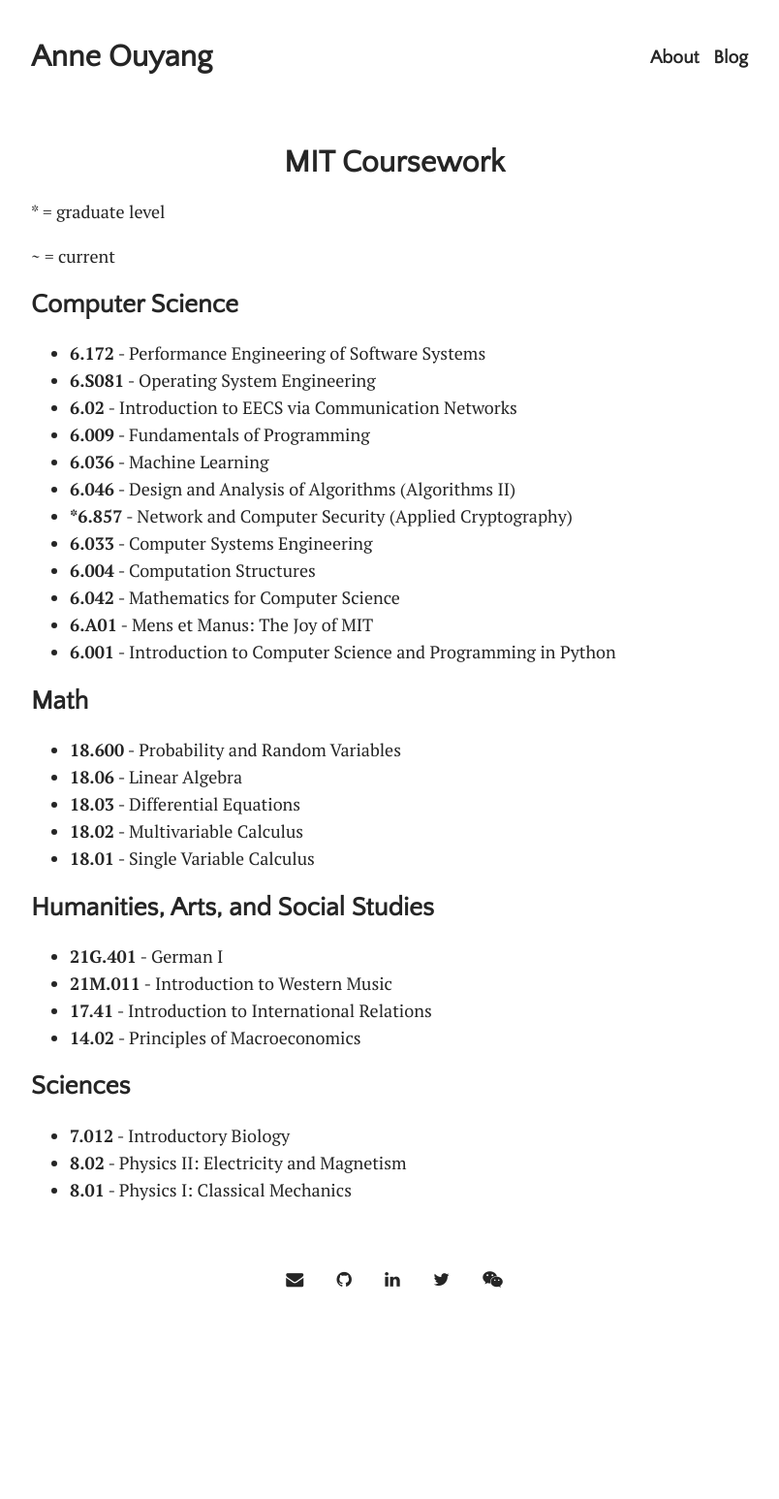
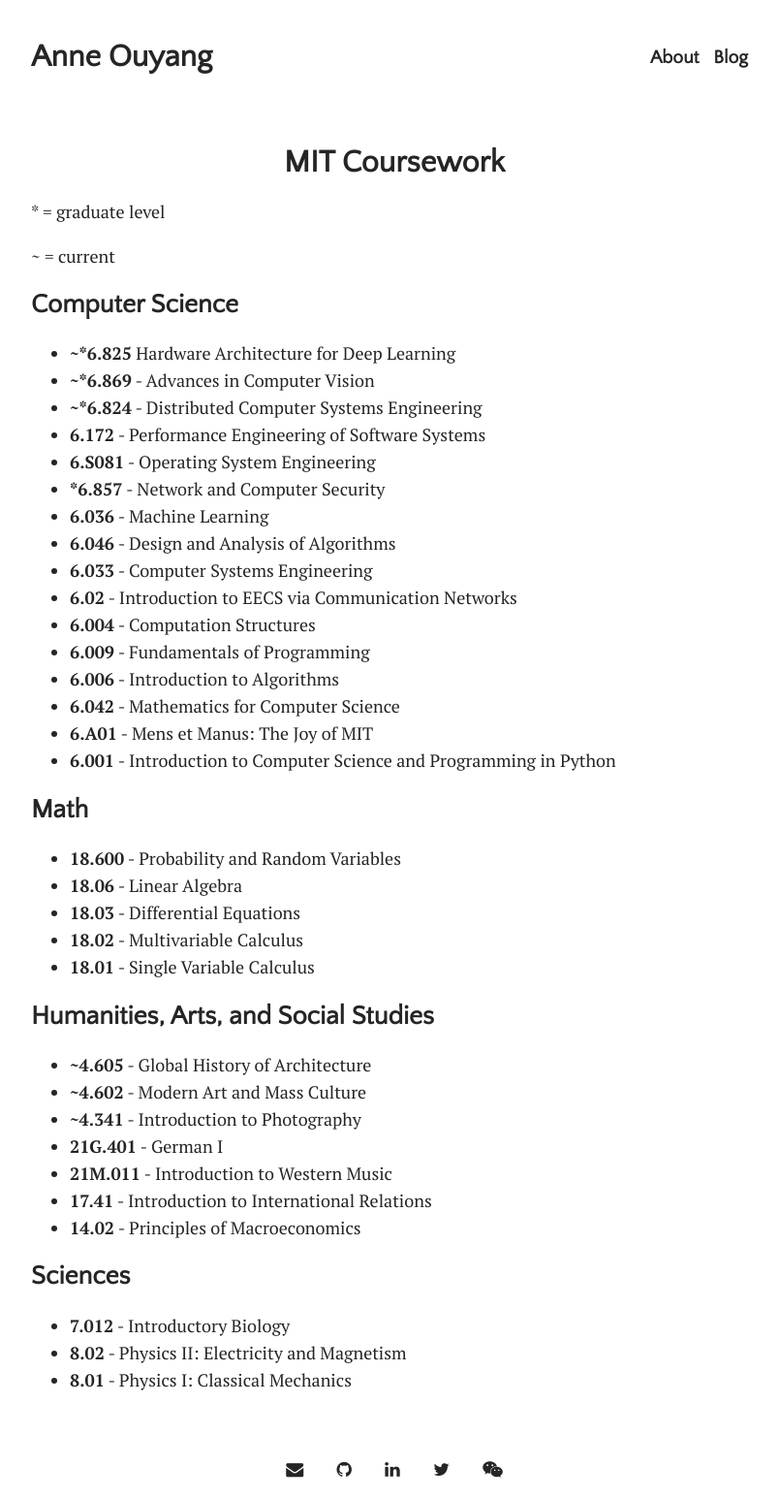
Before and after one commit to anneouyang/anneouyang.github.io, a Jekyll site: the page built from coursework.md, in a window 1280 px wide. Shown: the whole page at 97% size, without its empty margins (233-1037 px from the left). Built offline with Jekyll 4.4.1, drawn with Linux system fonts in a browser that asks for light colours; some web fonts are replaced; before the commit the page ends 1350 px from its top, so only the background shows below that.

Commit message:
update coursework:

```diff
--- a/coursework.md
+++ b/coursework.md
@@ -10,15 +10,19 @@ title: Coursework
 \~ = current
 
 ## Computer Science
+- **~*6.825** Hardware Architecture for Deep Learning
+- **~*6.869** - Advances in Computer Vision
+- **~*6.824** - Distributed Computer Systems Engineering
 - **6.172** - Performance Engineering of Software Systems
 - **6.S081** - Operating System Engineering
+- ***6.857** - Network and Computer Security
+- **6.036** - Machine Learning
+- **6.046** - Design and Analysis of Algorithms
+- **6.033** - Computer Systems Engineering
 - **6.02** - Introduction to EECS via Communication Networks
+- **6.004** - Computation Structures
 - **6.009** - Fundamentals of Programming
-- **6.036** - Machine Learning
-- **6.046** - Design and Analysis of Algorithms (Algorithms II)
-- ***6.857** - Network and Computer Security (Applied Cryptography)
-- **6.033** - Computer Systems Engineering
-- **6.004** - Computation Structures
+- **6.006** - Introduction to Algorithms
 - **6.042** - Mathematics for Computer Science
 - **6.A01** - Mens et Manus: The Joy of MIT
 - **6.001** - Introduction to Computer Science and Programming in Python
@@ -31,6 +35,9 @@ title: Coursework
 - **18.01** - Single Variable Calculus
 
 ## Humanities, Arts, and Social Studies
+- **~4.605** - Global History of Architecture
+- **~4.602** - Modern Art and Mass Culture
+- **~4.341** - Introduction to Photography
 - **21G.401** - German I
 - **21M.011** - Introduction to Western Music
 - **17.41** - Introduction to International Relations
```
